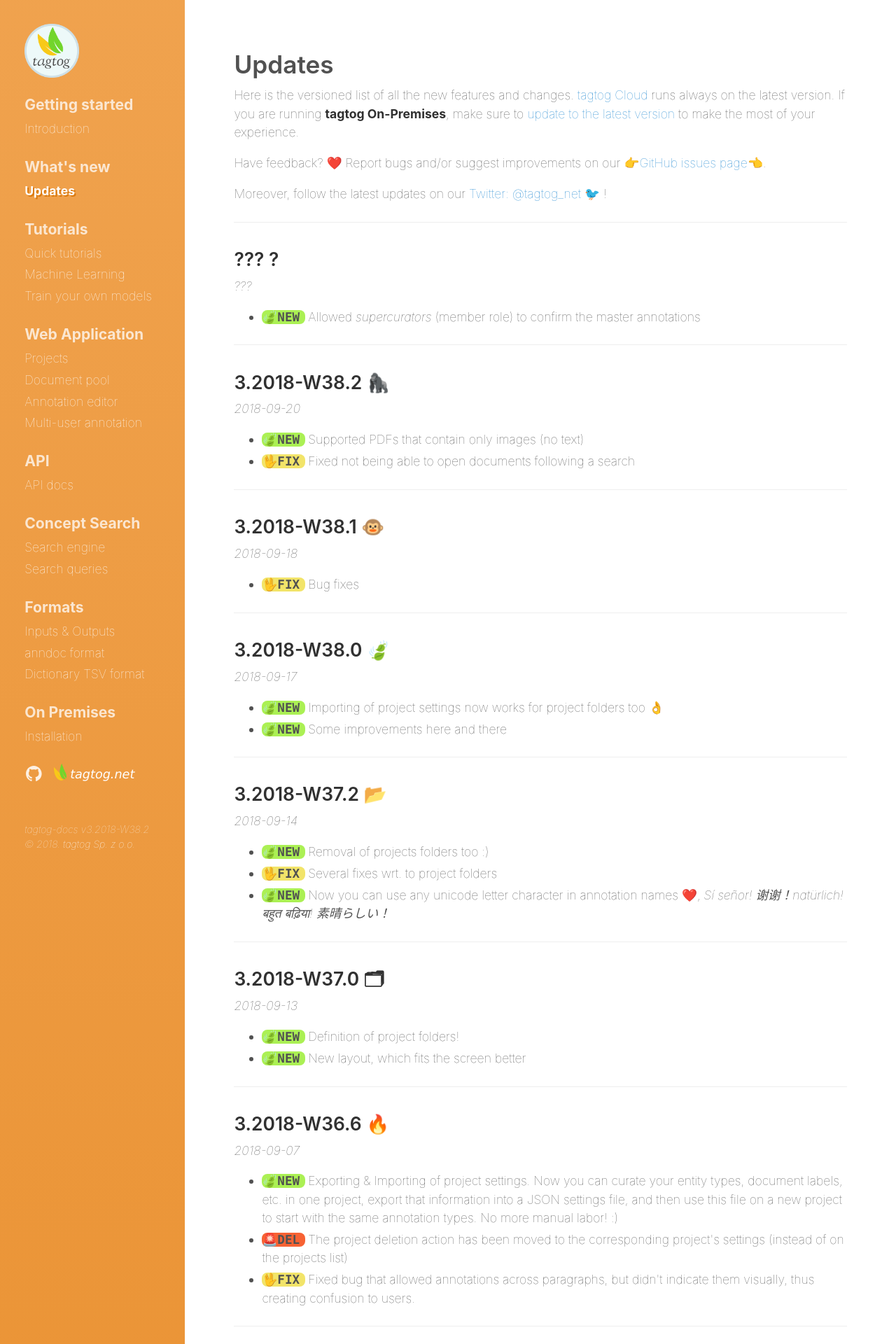
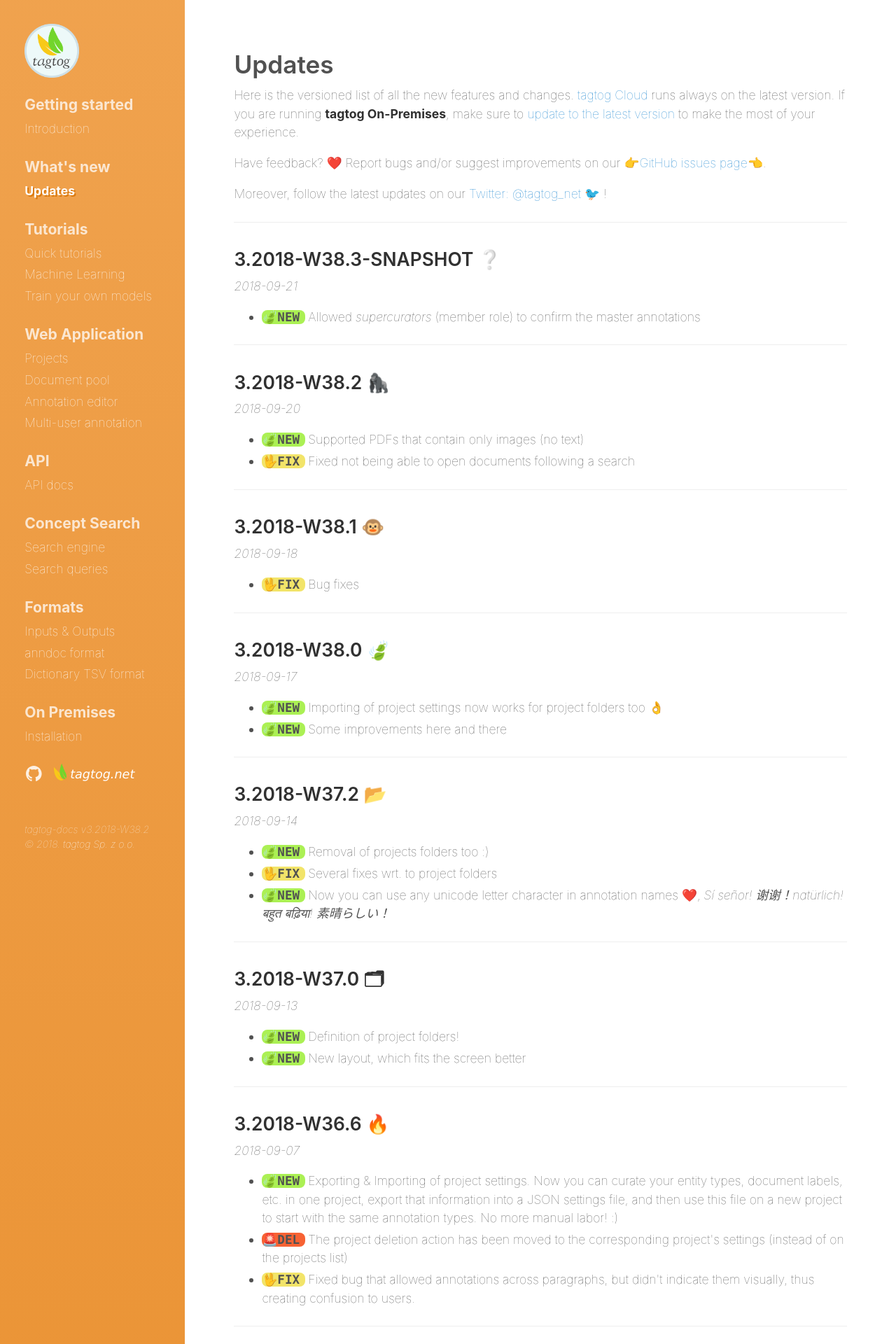
Before and after one commit to tagtogorg/tagtog-doc, a Jekyll site: the page built from updates.md, in a window 1280 px wide. Shown: the top 1920 px of the page at 70% size. Built offline with Jekyll 4.4.1, drawn with Linux system fonts in a browser that asks for light colours; nearby versions of some CDN libraries; emoji names are drawn with the system emoji font.

Commit message:
Bump version:  🤑

```diff
--- a/updates.md
+++ b/updates.md
@@ -14,8 +14,8 @@ Moreover, follow the latest updates on our [Twitter: @tagtog_net 🐦](https://t
 
 ---
 
-## ??? ?
-_???_
+## 3.2018-W38.3-SNAPSHOT ❔
+_2018-09-21_
 
 <ul class="updates">
   <li class="new">Allowed <i>supercurators</i> (member role) to confirm the master annotations</li>
```
